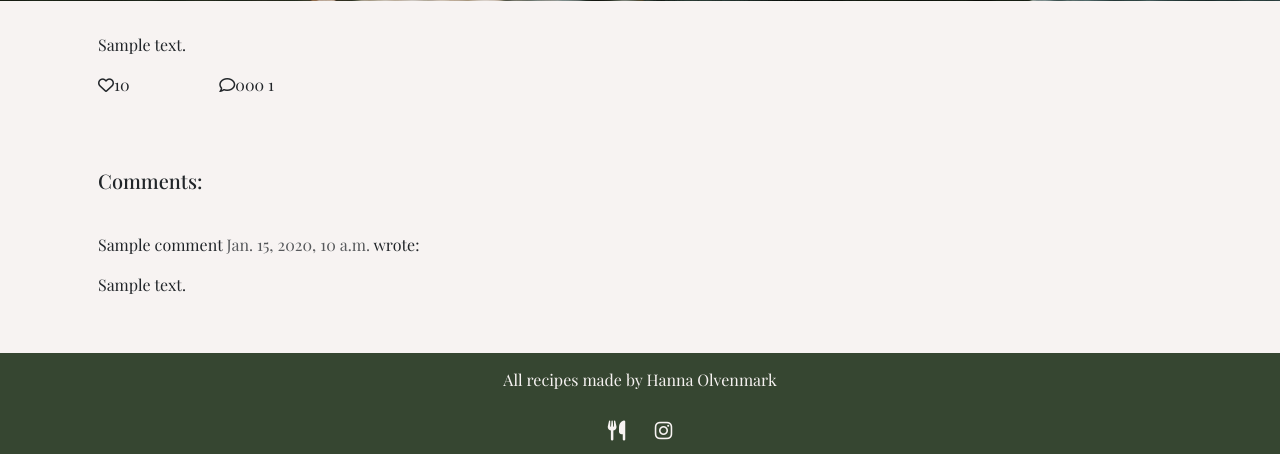
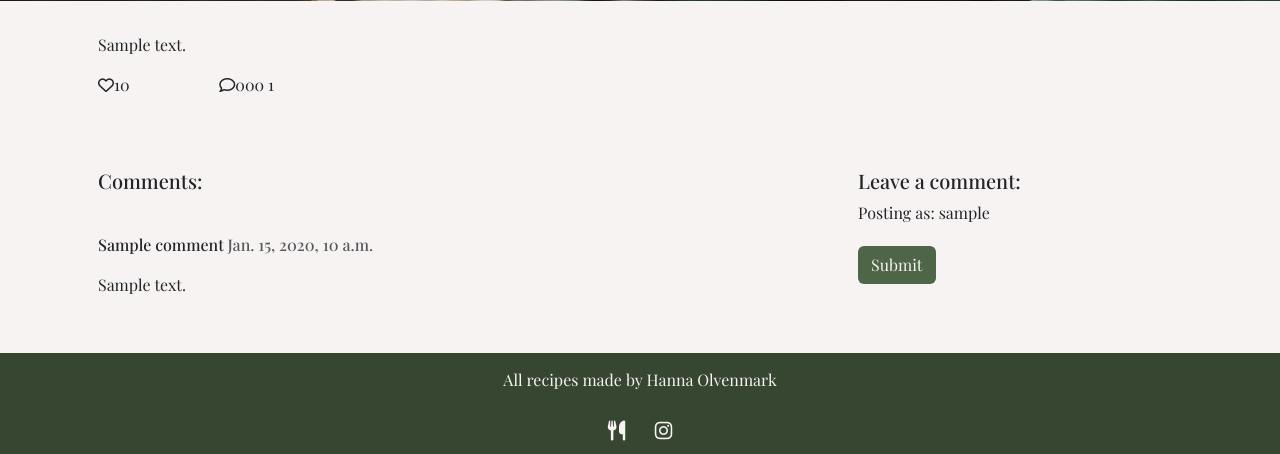
Before and after one commit to mristimaki/lets-eat-PP4, a Django app: template templates/post_detail.html in a window 1280 px wide. Shown: the part 419-873 px from the top of the page. Run offline with Django 3.2, Linux system fonts and the light colour scheme; a user stored in the database is signed in; tables that the repository leaves empty hold one stand-in row (values such as "Sample post"); the template is opened without the code that fills it: values that come from a table or form of the project are taken from there, most other values are stand-ins (such as "Sample title", 1, 10 or a date in 2020); some libraries are stand-ins or nearby versions; some web fonts are replaced.

Commit message:
Add CommentForm

```diff
--- /dev/null
+++ b/blog/forms.py
@@ -0,0 +1,8 @@
+from .models import Comment
+from django import forms
+
+
+class CommentForm(forms.ModelForm):
+    class Meta:
+        model = Comment
+        fields = ('body',)
--- a/letseat/settings.py
+++ b/letseat/settings.py
@@ -51,6 +51,7 @@
     'django.contrib.staticfiles',
     'cloudinary',
     'django_summernote',
+    'crispy_forms',
     'blog',
 ]
 
@@ -60,6 +61,8 @@
 # Redirection so the site redirects to home page when logged in/out
 LOGIN_REDIRECT_URL = '/'
 LOGOUT_REDIRECT_URL = '/'
+
+CRISPY_TEMPLATE_PACK = 'bootstrap4'
 
 MIDDLEWARE = [
     'django.middleware.security.SecurityMiddleware',
--- a/requirements.txt
+++ b/requirements.txt
@@ -4,6 +4,7 @@
 dj3-cloudinary-storage==0.0.6
 Django==3.2.20
 django-allauth==0.54.0
+django-crispy-forms==1.14.0
 django-summernote==0.8.20.0
 gunicorn==21.2.0
 oauthlib==3.2.2
--- a/templates/post_detail.html
+++ b/templates/post_detail.html
@@ -1,5 +1,6 @@
 {% extends 'base.html' %}
 {% block content %}
+{% load crispy_forms_tags %}
 
 <!-- The recipe name and picture should go in the image-header and change for each post-->
 <!-- Behöver fixa så att det ser bra ut även på mobil -->
@@ -36,17 +37,39 @@
             <div class="card-body">
                 {% for comment in comments %}
                 <div class="comments">
-                    <p>
+                    <p style="font-weight: 500;">
                         {{ comment.name }}
-                        <span class="text-muted font-weight-normal">
-                            {{ comment.creaded_on }}
-                        </span> wrote:
+                        <span class="text-muted font-weight-bold">
+                            {{ comment.created_on }}
+                        </span>
                     </p>
                     {{ comment.body | linebreaks }}
                 </div>
                 {% endfor %}
             </div>
         </div>
+
+        <!-- Comment form -->
+        <div class="col-md-4 card mb-4 mt-3">
+            <div class="card-body">
+                {% if commented %}
+                <div class="alert alert-success" role="alert">
+                    Your comment is awaiting approval.
+                </div>
+                {% else %}
+
+                {% if user.is_authenticated %}
+                <h5>Leave a comment:</h5>
+                <p>Posting as: {{ user.username }}</p>
+                <form method="post" style="margin-top: 1.3em;">
+                {{ comment_form | crispy }}
+                {% csrf_token %}
+                <button type="submit" class="btn btn-signin">Submit</button>
+                </form>
+                {% endif %}
+                {% endif %}
+            </div>
+        </div>
     </div>
 </div>
 
```
Also changed, not shown: blog/views.py (+35 -5 lines).
